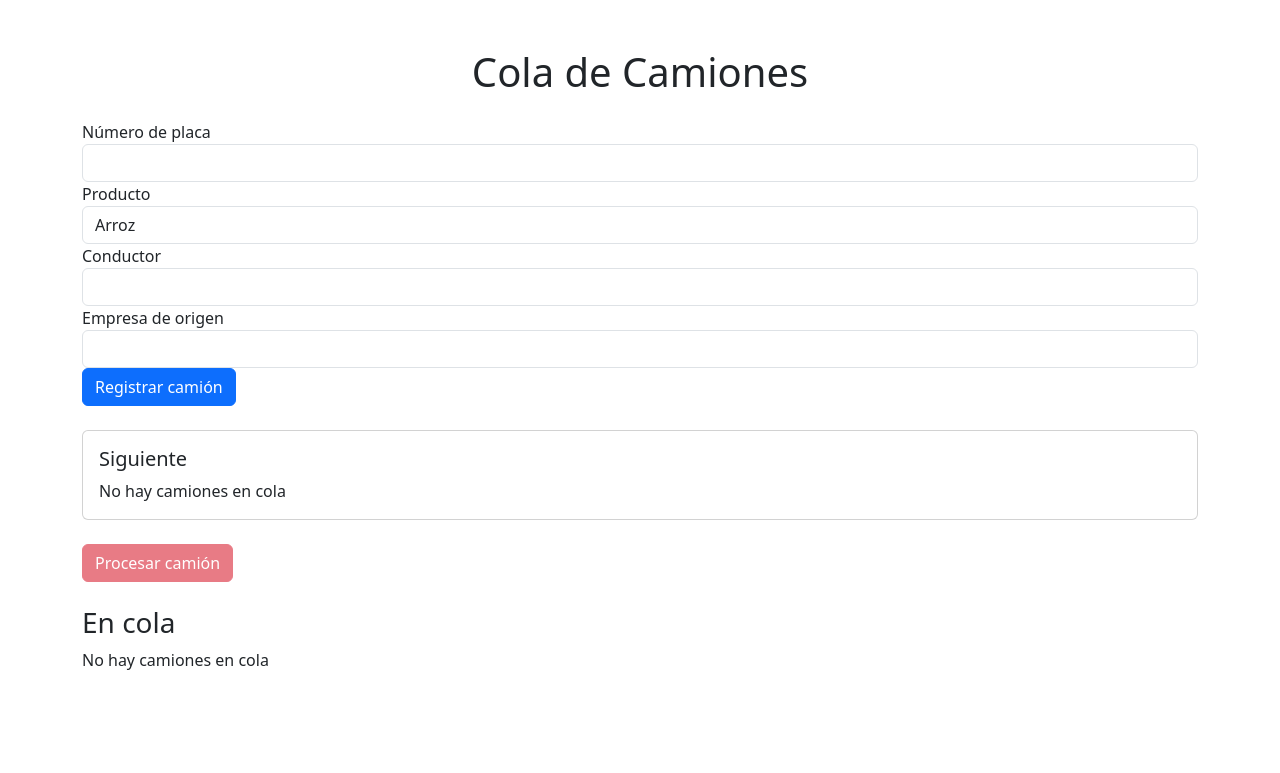
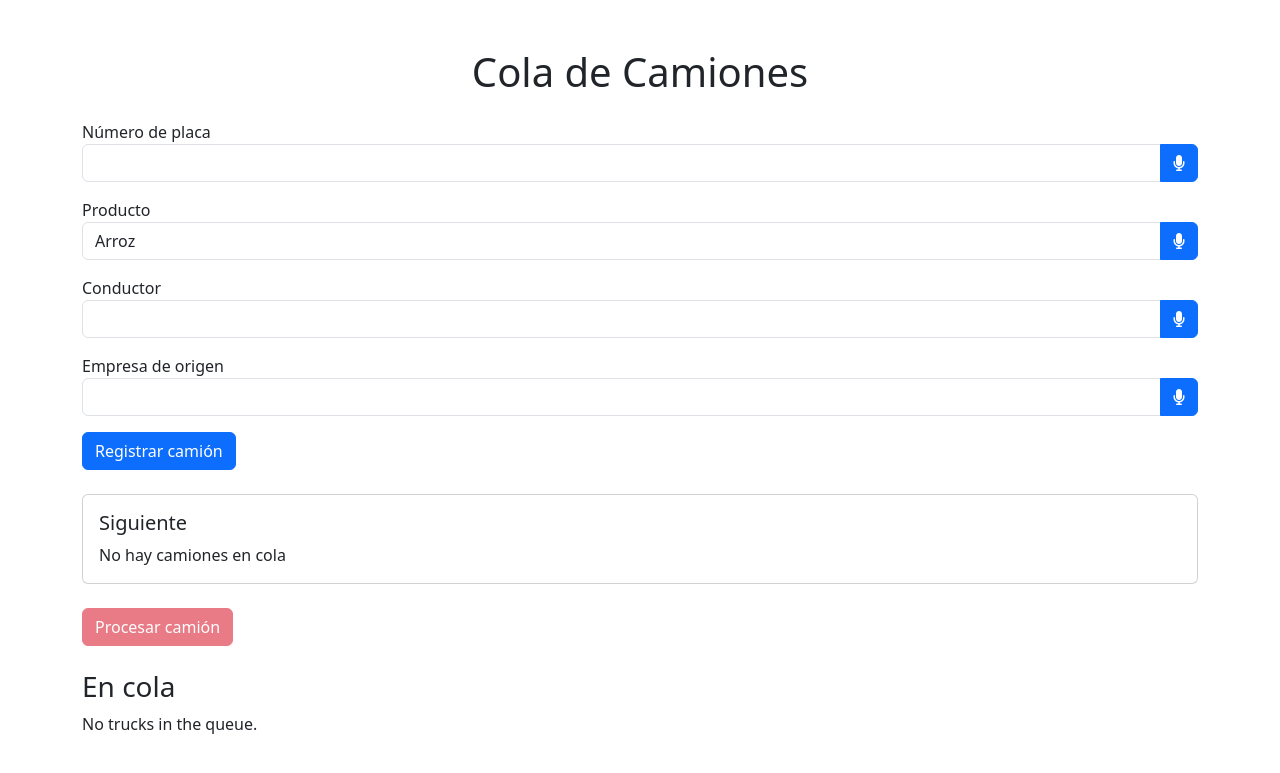
Before and after one commit to c04o/queue_speech, a Flask app: page / in a window 1280 px wide. Shown: the top 773 px of the page. Run offline with Flask 3, Linux system fonts and the light colour scheme.

Commit message:
Updated UI for recording buttons

```diff
--- a/templates/queue.html
+++ b/templates/queue.html
@@ -7,23 +7,43 @@
 <form method="POST" action="{{ url_for('add_truck') }}" class="mb-4">
   <div class="form-group">
     <label for="license">Número de placa</label>
-        <input type="text" name="license" id="license" class="form-control" required>
+    <div class="input-group mb-3">
+      <input type="number" name="license" id="license" class="form-control" required>
+      <button id="microphone_1" type="button" class="microphone btn btn-primary">
+        <i class="fa-solid fa-microphone"></i>
+      </button>
+    </div>
   </div>
   <div class="form-group">
     <label for="product">Producto</label>
+    <div class="input-group mb-3">
       <select name="product" id="product" class="form-control" required>
         {% for product in products %}
         <option value="{{ product }}">{{ product }}</option>
         {% endfor %}
       </select>
+      <button id="microphone_select" type="button" class="microphone btn btn-primary">
+        <i class="fa-solid fa-microphone"></i>
+      </button>
+    </div>
   </div>
   <div class="form-group">
     <label for="driver">Conductor</label>
+    <div class="input-group mb-3">
       <input type="text" name="driver" id="driver" class="form-control" required>
+      <button id="microphone_2" type="button" class="microphone btn btn-primary">
+        <i class="fa-solid fa-microphone"></i>
+      </button>
+    </div>
   </div>
   <div class="form-group">
     <label for="company">Empresa de origen</label>
+    <div class="input-group mb-3">
       <input type="text" name="company" id="company" class="form-control" required>
+      <button id="microphone_3" type="button" class="microphone btn btn-primary">
+        <i class="fa-solid fa-microphone"></i>
+      </button>
+    </div>
   </div>
   <button type="submit" class="btn btn-primary">Registrar camión</button>
 </form>
@@ -56,6 +76,6 @@
   {% endfor %}
 </ul>
 {% else %}
-    <p>No hay camiones en cola</p>
+<p>No trucks in the queue.</p>
 {% endif %}
 {% endblock %}
```
Lines whose indentation alone changed are shown as unchanged.
